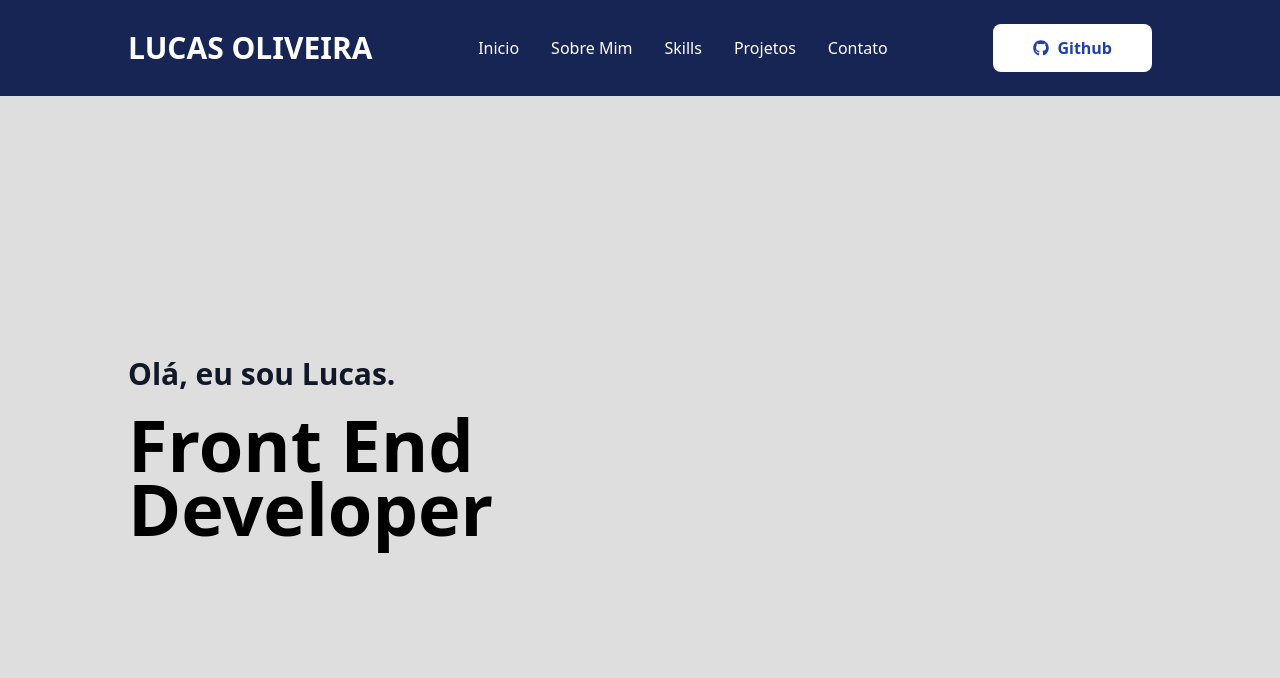
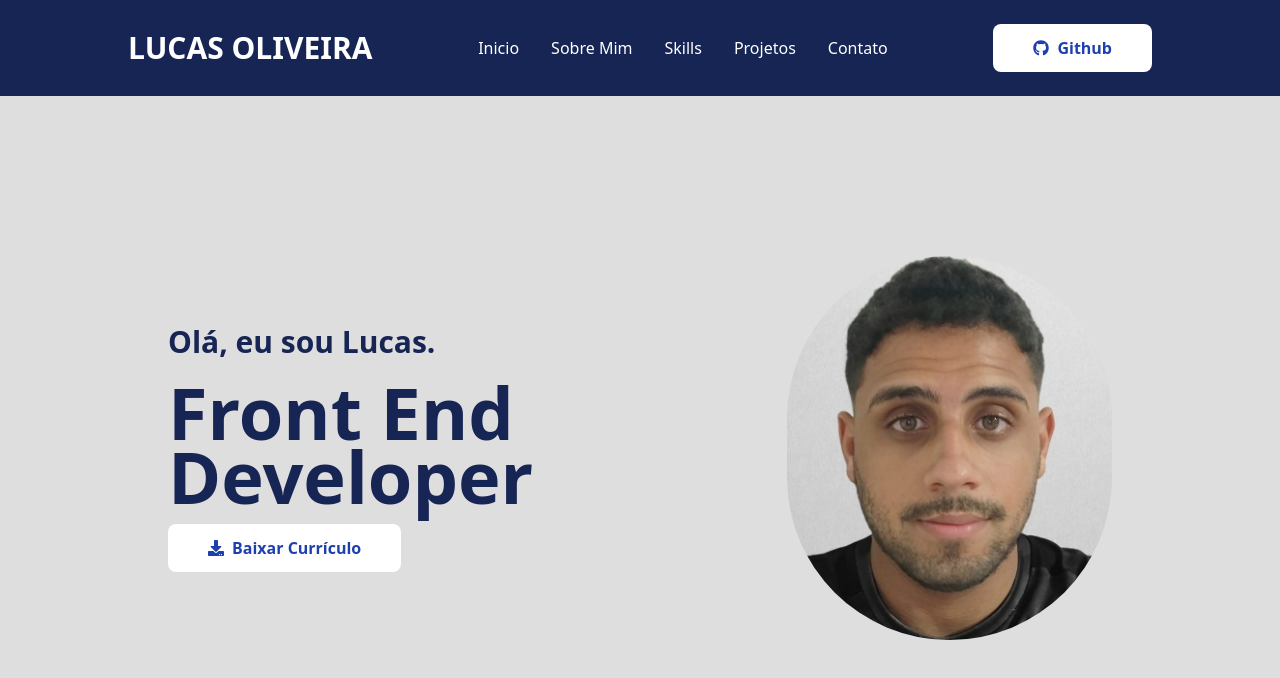
Before and after one commit to lucasjstn/portfolio-lucas, a Next.js app: page / in a window 1280 px wide. Shown: the top 678 px of the page. Built offline with nearby package versions, Linux system fonts and the light colour scheme.

Commit message:
feat:added profile image and image

```diff
--- a/components/Home/Hero/Hero.tsx
+++ b/components/Home/Hero/Hero.tsx
@@ -1,24 +1,36 @@
 import { BaseInfo } from "@/Data/data";
 import React from "react";
+import { FaDownload } from "react-icons/fa";
 
 const Hero = () => {
     return (
         <div className="w-full pt-[4vh] md:pt-[12vh] h-screen bg-[#dedede] overflow-hidden relative">
             <div className="flex justify-center flex-col w-4/5 h-full mx-auto">
-                <div className="grid grid-cols-1 lg:grid-cols-2 items-center gap-12">
-                    {/* Content */}
-
+                {/* Container que usa flexbox para alinhar o conteúdo */}
+                <div className="flex flex-col lg:flex-row items-center gap-12  p-10 rounded-lg">
+                    {/* Content - Texto */}
                     <div>
-                        {/* Subheading */}
-                        <h1 className="text-2xl md:text-3xl mb-5 text-gray-900 font-semibold">
+                        <h1 className="text-2xl md:text-3xl mb-5 text-blue-950 font-semibold">
                             Olá, eu sou {BaseInfo.name}.
                         </h1>
-                        {/* Tittle  */}
-                        <h1 className="text-bg text-3xl sm:text-4x md:text-5xl lg:text-6xl xl:text-7xl font-bold md:leading-[3.5rem] xl:leading-[4rem]">{BaseInfo.position}</h1>
+                        <h1 className="text-3xl sm:text-2x md:text-5xl lg:text-6xl xl:text-7xl font-bold md:leading-[3.5rem] xl:leading-[4rem] text-blue-950 mb-4">
+                            {BaseInfo.position}
+                        </h1>
+                        <a download href="/Curriculo-Lucas-Oliveira.pdf">
+                            <button className="flex items-center space-x-2 md:px-10 md:py-3 px-8 py-3 text-blue-800 font-semibold sm:text-base text-sm bg-white hover:bg-gray-200 transition-all duration-200 rounded-lg">
+                                <FaDownload />
+                                <span>Baixar Currículo</span>
+                            </button>{" "}
+                        </a>
                     </div>
+
+                    {/* Imagem ao lado do texto */}
+                    <img
+                        src="/profileimage.jpg" // Corrigido para o caminho correto
+                        alt="Imagem de Lucas"
+                        className="lg:w-96 lg:h-96 w-[50%] rounded-full"
+                    />
                 </div>
-                {/* Image */}
-                <div></div>
             </div>
         </div>
     );
```
Also changed, not shown: public/profileimage.jpg (added).
